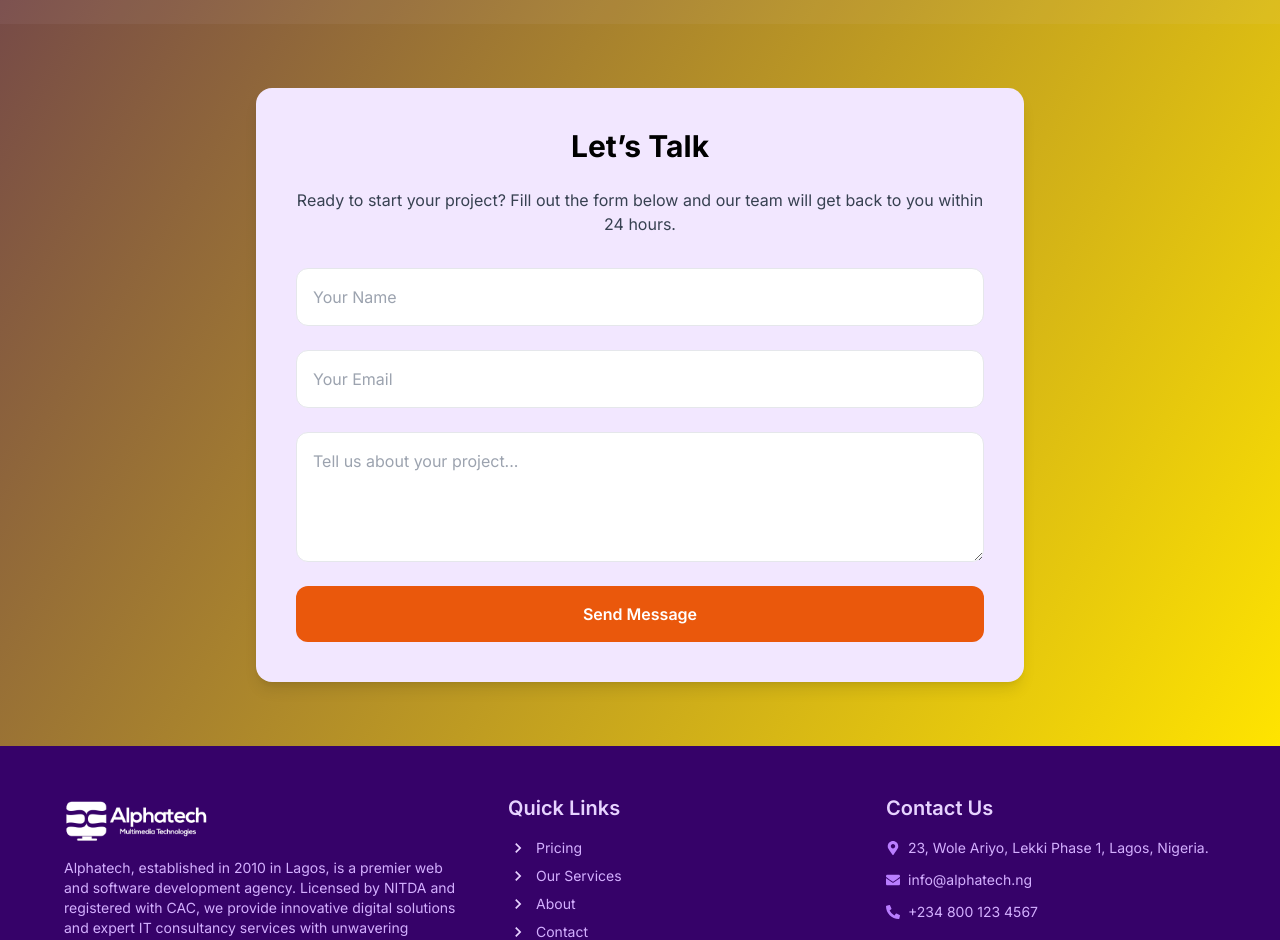
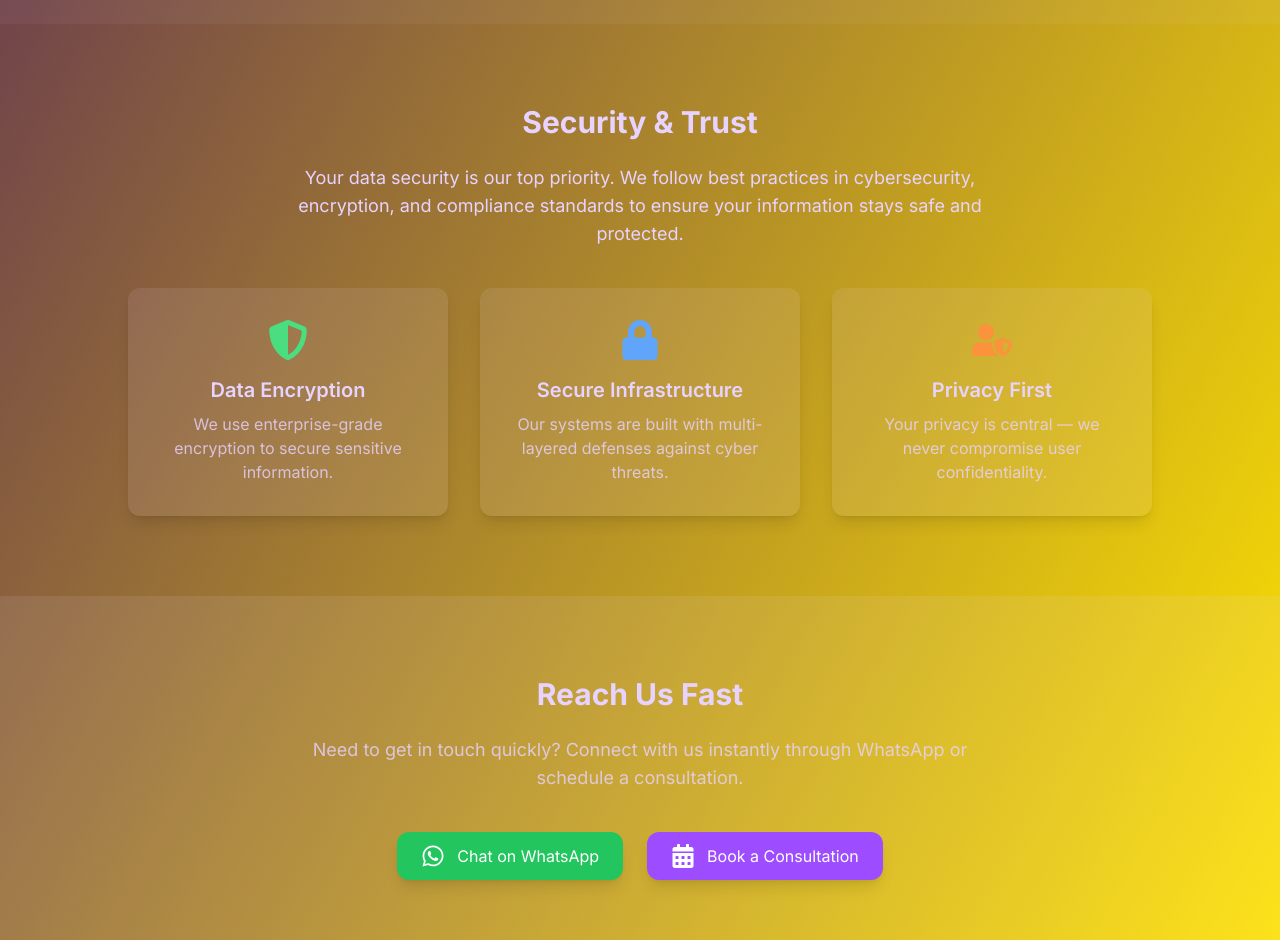
Before and after one commit to Alphatech29/HairDiva-Empire, a React (Vite) app in the folder views/: page /hire-us in a window 1280 px wide. Shown: the part 1340-2280 px from the top of the page. Built offline with nearby package versions, Linux system fonts and the light colour scheme.

Commit message:
Enhance Hire Us page with animations and new sections for security, trust, and quick contact options; update assets in index.html

```diff
--- a/views/src/general/hireUs.jsx
+++ b/views/src/general/hireUs.jsx
@@ -1,15 +1,21 @@
 import { NavLink } from "react-router-dom";
 import React, { useEffect } from "react";
+import { motion } from "framer-motion";
+import { FaShieldAlt, FaLock, FaUserShield, FaWhatsapp, FaCalendarAlt } from "react-icons/fa";
 
 export default function HireUs({ theme = "from-primary-950 to-secondary-500", text = "text-primary-200" }) {
   useEffect(() => {
     document.title = "Hire Us | We create digital solutions that enhance communication and growth.";
   }, []);
+
+  const fadeInUp = {
+    hidden: { opacity: 0, y: 50 },
+    visible: { opacity: 1, y: 0, transition: { duration: 0.6 } }
+  };
+
   return (
     <>
-
       <div className={`bg-gradient-to-br ${theme} ${text} min-h-screen flex flex-col`}>
-
         {/* Hero Section */}
        <section className="flex flex-col items-center justify-center text-center px-6 pt-40">
   <h1 className="text-5xl font-bold mb-4">Work With Us</h1>
@@ -18,10 +24,19 @@ export default function HireUs({ theme = "from-primary-950 to-secondary-500", te
     build scalable, secure, and innovative digital solutions. From idea to launch,
     we deliver technology that drives growth and efficiency.
   </p>
-        <NavLink className="mt-6 bg-primary-200 text-black px-6 py-3 rounded-2xl shadow-lg font-semibold hover:scale-105 transition">
+
+  <div className="flex flex-col sm:flex-row gap-4 mt-6">
+    {/* Get Started Button */}
+    <a
+     href="https://wa.me/2348123456789?text=Hi%20I%27m%20interested%20in%20your%20services"
+      target="_blank"
+      rel="noopener noreferrer"
+     className="bg-primary-200 text-black px-6 py-3 rounded-2xl shadow-lg font-semibold hover:scale-105 transition">
       Get Started
-        </NavLink>
+    </a>
+  </div>
 </section>
+
 
         {/* Services Section */}
         <section className="grid md:grid-cols-3 gap-8 px-8 lg:px-[5rem] py-16">
@@ -33,13 +48,17 @@ export default function HireUs({ theme = "from-primary-950 to-secondary-500", te
             { title: "Custom Software", desc: "Tailored solutions that fit your business needs and accelerate growth." },
             { title: "Brand Strategy", desc: "Crafting digital strategies to strengthen your brand and presence in the market." }
           ].map((item, i) => (
-          <div
+            <motion.div
               key={i}
               className="bg-primary-200/10 backdrop-blur-lg rounded-2xl p-8 hover:translate-y-[-5px] transition transform shadow-lg"
+              variants={fadeInUp}
+              initial="hidden"
+              whileInView="visible"
+              viewport={{ once: true }}
             >
               <h3 className="text-2xl font-semibold mb-3">{item.title}</h3>
               <p className="opacity-80">{item.desc}</p>
-          </div>
+            </motion.div>
           ))}
         </section>
 
@@ -54,55 +73,92 @@ export default function HireUs({ theme = "from-primary-950 to-secondary-500", te
           </p>
           <div className="grid md:grid-cols-3 gap-8 max-w-5xl mx-auto">
             {[
-            { stat: "50+", label: "Projects Delivered" },
-            { stat: "10+", label: "Industries Served" },
+              { stat: "220+", label: "Projects Delivered" },
+              { stat: "90+", label: "Industries Served" },
               { stat: "100%", label: "Client Satisfaction" }
             ].map((item, i) => (
-            <div
+              <motion.div
                 key={i}
                 className="bg-primary-200/10 rounded-xl p-6 shadow-lg"
+                variants={fadeInUp}
+                initial="hidden"
+                whileInView="visible"
+                viewport={{ once: true }}
               >
                 <h3 className="text-4xl font-bold mb-2">{item.stat}</h3>
                 <p className="opacity-80">{item.label}</p>
-            </div>
+              </motion.div>
             ))}
           </div>
         </section>
 
-      {/* Contact Form */}
-      <section className="px-8 py-16">
-        <div className="bg-primary-100 text-black rounded-2xl shadow-lg max-w-3xl mx-auto p-10">
-          <h2 className="text-3xl font-bold mb-6 text-center">Let’s Talk</h2>
-          <p className="text-center text-gray-700 mb-8">
-            Ready to start your project? Fill out the form below and our team will
-            get back to you within 24 hours.
-          </p>
-          <form className="grid gap-6">
-            <input
-              type="text"
-              placeholder="Your Name"
-              className="w-full p-4 rounded-xl border border-gray-200 focus:outline-none focus:ring-2 focus:ring-orange-500"
-            />
-            <input
-              type="email"
-              placeholder="Your Email"
-              className="w-full p-4 rounded-xl border border-gray-200 focus:outline-none focus:ring-2 focus:ring-orange-500"
-            />
-            <textarea
-              rows="4"
-              placeholder="Tell us about your project..."
-              className="w-full p-4 rounded-xl border border-gray-200 focus:outline-none focus:ring-2 focus:ring-orange-500"
-            />
-            <button
-              type="submit"
-              className="bg-orange-600 text-white font-semibold py-4 px-6 rounded-xl hover:bg-rose-500 transition"
+        {/* Security & Trust Section */}
+        <section className="px-8 py-20 text-center">
+          <motion.h2
+            className="text-3xl font-bold mb-6"
+            variants={fadeInUp}
+            initial="hidden"
+            whileInView="visible"
+            viewport={{ once: true }}
           >
-              Send Message
-            </button>
-          </form>
+            Security & Trust
+          </motion.h2>
+          <motion.p
+            className="max-w-3xl mx-auto text-lg opacity-80 mb-10"
+            variants={fadeInUp}
+            initial="hidden"
+            whileInView="visible"
+            viewport={{ once: true }}
+          >
+            Your data security is our top priority. We follow best practices in cybersecurity,
+            encryption, and compliance standards to ensure your information stays safe and protected.
+          </motion.p>
+
+          <div className="grid md:grid-cols-3 gap-8 max-w-5xl mx-auto">
+            {[
+              { icon: <FaShieldAlt size={40} className="text-green-400" />, title: "Data Encryption", desc: "We use enterprise-grade encryption to secure sensitive information." },
+              { icon: <FaLock size={40} className="text-blue-400" />, title: "Secure Infrastructure", desc: "Our systems are built with multi-layered defenses against cyber threats." },
+              { icon: <FaUserShield size={40} className="text-orange-400" />, title: "Privacy First", desc: "Your privacy is central — we never compromise user confidentiality." }
+            ].map((item, i) => (
+              <motion.div
+                key={i}
+                className="bg-primary-200/10 rounded-xl p-8 shadow-lg flex flex-col items-center text-center"
+                variants={fadeInUp}
+                initial="hidden"
+                whileInView="visible"
+                viewport={{ once: true }}
+              >
+                {item.icon}
+                <h3 className="text-xl font-semibold mt-4 mb-2">{item.title}</h3>
+                <p className="opacity-80">{item.desc}</p>
+              </motion.div>
+            ))}
           </div>
         </section>
 
+        {/* Contact Us Fast Section */}
+        <section className="px-8 py-20 text-center bg-primary-200/10">
+          <h2 className="text-3xl font-bold mb-6">Reach Us Fast</h2>
+          <p className="max-w-2xl mx-auto text-lg opacity-80 mb-10">
+            Need to get in touch quickly? Connect with us instantly through WhatsApp or schedule a consultation.
+          </p>
+          <div className="flex flex-col md:flex-row justify-center gap-6">
+            <a
+              href="https://wa.me/2348012345678"
+              target="_blank"
+              rel="noopener noreferrer"
+              className="flex items-center gap-3 bg-green-500 text-white px-6 py-3 rounded-xl shadow-lg hover:scale-105 transition"
+            >
+              <FaWhatsapp size={24} /> Chat on WhatsApp
+            </a>
+            <NavLink
+              to="/book-consultation"
+              className="flex items-center gap-3 bg-primary-500 text-white px-6 py-3 rounded-xl shadow-lg hover:scale-105 transition"
+            >
+              <FaCalendarAlt size={24} /> Book a Consultation
+            </NavLink>
+          </div>
+        </section>
       </div>
     </>
   );
```
Also changed, not shown: 5 other files (tests, documents, lock files or other folders). Lines whose indentation alone changed are shown as unchanged.
